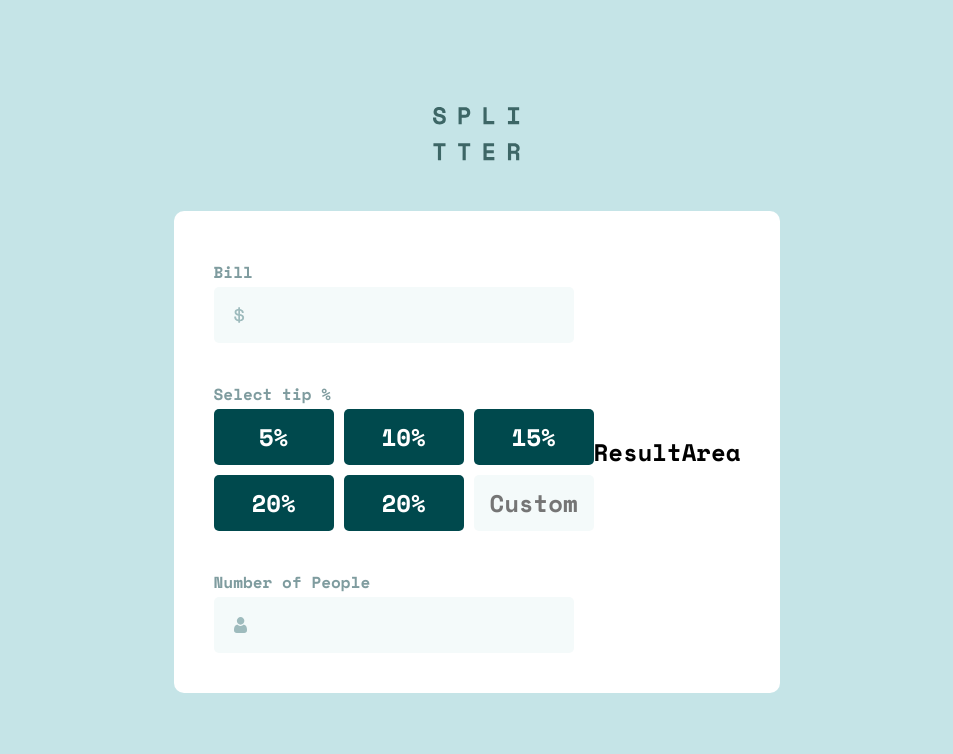
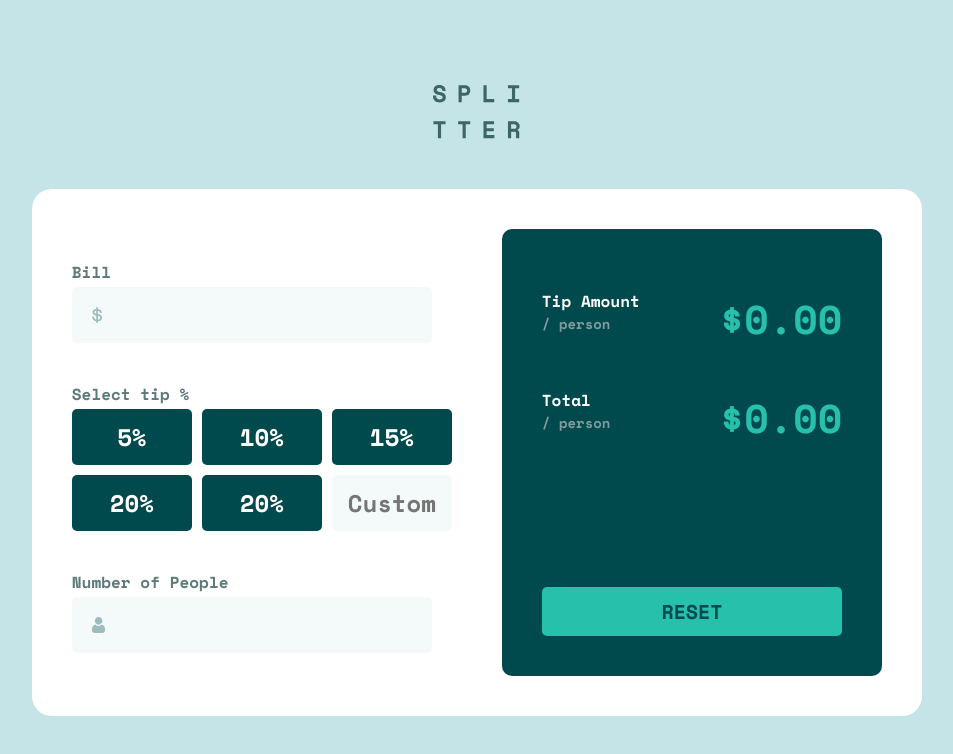
Before and after one commit to TarekSaeed95/Calculator-task, a React (Vite) app: page / in a window 1280 px wide. Shown: the top 754 px of the page, without its empty margins (163-1116 px from the left). Built offline with nearby package versions, Linux system fonts and the light colour scheme.

Commit message:
add UI of Result area

```diff
--- a/src/Component/ResultArea.jsx
+++ b/src/Component/ResultArea.jsx
@@ -2,7 +2,29 @@ import React from 'react'
 
 function ResultArea() {
   return (
-    <div>ResultArea</div>
+    <div className="result-area">
+      <div className="tip-amount">
+          <div className="text">
+            <div className="head">Tip Amount</div>
+            <p>/ person</p>
+          </div>
+          <div className="tip-result">
+            $0.00
+          </div>
+      </div>
+      <div className="total">
+          <div className="text">
+            <div className="head">Total</div>
+            <p>/ person</p>
+          </div>
+          <div className="total-result">
+            $0.00
+          </div>
+      </div>
+      <button className="reset">
+        Reset
+      </button>
+    </div>
   )
 }
 
--- a/src/index.css
+++ b/src/index.css
@@ -40,8 +40,9 @@ body{
   justify-content: center;
   align-items: center;
   background-color: var(--white);
-  border-radius: 10px;
+  border-radius: 20px;
   padding: 40px;
+  gap: 50px;
 }
 .manage-area{
   display: flex;
@@ -50,7 +51,7 @@ body{
 }
 .manage-area label{
   font-size: 16px;
-  color: var(--grayish-cyan);
+  color: var(--dark-grayish-cyan);
 }
 .manage-area .input{
   position: relative;
@@ -99,6 +100,10 @@ input[type=number]::-webkit-inner-spin-button {
   background-color: var(--main-color);
   color: var(--dark-cyan);
 }
+.manage-area .tip-group .btn:hover{
+  background-color: var(--light-grayish-cyan);
+  color: var(--dark-cyan);
+}
 .manage-area .tip-group .custom-btn,.manage-area .tip-group .custom-btn:hover{
   background: var(--very-light-grayish-cyan);
   color: var(--dark-grayish-cyan);
@@ -107,10 +112,62 @@ input[type=number]::-webkit-inner-spin-button {
 .manage-area .tip-group .custom-btn:focus{
   outline: 2px solid var(--main-color);
   color: var(--dark-cyan);
+  text-align: right;
 }
 input.error{
 border: 1px solid #b87b6a;
 }
 label input.error{
   display: inline;
+  color: #b87b6a;
 }
+
+
+
+
+.result-area {
+  background-color: var(--dark-cyan);
+    color: var(--white);
+    border-radius: 10px;
+    padding: 40px;
+    padding-top: 60px;
+    gap: 40px;
+    display: flex;
+    flex-direction: column;
+}
+.result-area .tip-amount,.result-area .total {
+  display: flex;
+    justify-content: space-between;
+    gap: 80px;
+}
+.result-area .text .head{
+font-size: 16px;
+}
+.result-area .text p{
+  font-size: 14px;
+  color: var(--grayish-cyan);
+  margin: 0;
+}
+.result-area .total-result,.result-area .tip-result{
+  font-size: 40px;
+  color: var(--main-color);
+}
+.result-area .reset{
+  width: 100%;
+  margin-top: 100px;
+  border-radius: 5px;
+  border: 0;
+  color: var(--dark-cyan);
+  background-color: var(--main-color);
+  font-size: 20px;
+  text-transform: uppercase;
+  padding-block: 10px;
+  cursor: pointer;
+
+}
+.result-area .reset:hover{
+  background-color: var(--light-grayish-cyan);
+}
+.result-area .reset.disabled{
+  background-color: #0d686d
+}
```
